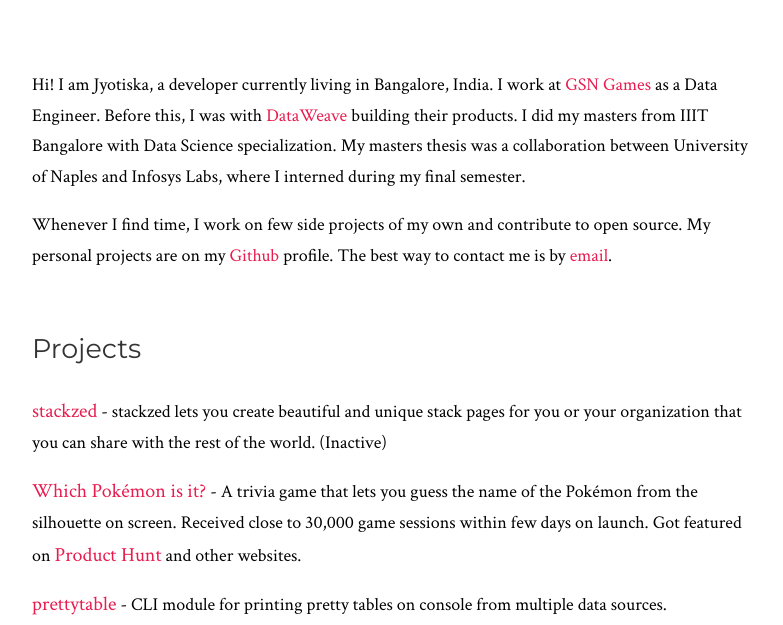
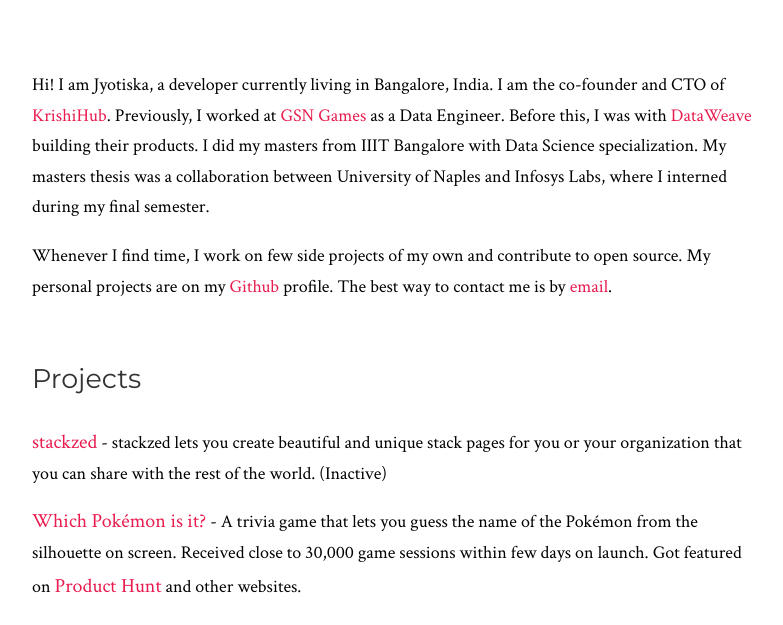
Before and after one commit to jyotiska/jyotiska.github.io, a plain HTML site: page index.html in a window 1280 px wide. Shown: the part 172-797 px from the top of the page, without its empty margins (248-1031 px from the left). Drawn offline with Linux system fonts and the light colour scheme.

Commit message:
updated bio

```diff
--- a/index.html
+++ b/index.html
@@ -100,7 +100,7 @@
         </header>
 
         <div id="content" class="content">
-            <p>Hi! I am Jyotiska, a developer currently living in Bangalore, India. I work at <a href="http://www.gsn.com/">GSN Games</a> as a Data Engineer. Before this, I was with <a href="http://www.dataweave.com">DataWeave</a> building their products. I did my masters from IIIT Bangalore with Data Science specialization. My masters thesis was a collaboration between University of Naples and Infosys Labs, where I interned during my final semester.</p>
+            <p>Hi! I am Jyotiska, a developer currently living in Bangalore, India. I am the co-founder and CTO of <a href="http://www.krishihub.co.in">KrishiHub</a>. Previously, I worked at <a href="http://www.gsn.com/">GSN Games</a> as a Data Engineer. Before this, I was with <a href="http://www.dataweave.com">DataWeave</a> building their products. I did my masters from IIIT Bangalore with Data Science specialization. My masters thesis was a collaboration between University of Naples and Infosys Labs, where I interned during my final semester.</p>
 
             <p>Whenever I find time, I work on few side projects of my own and contribute to open source. My personal projects are on my <a href="http://github.com/jyotiska">Github</a> profile. The best way to contact me is by <a href="mailto:jkhasnabish@gmail.com">email</a>.</p>
 
```
